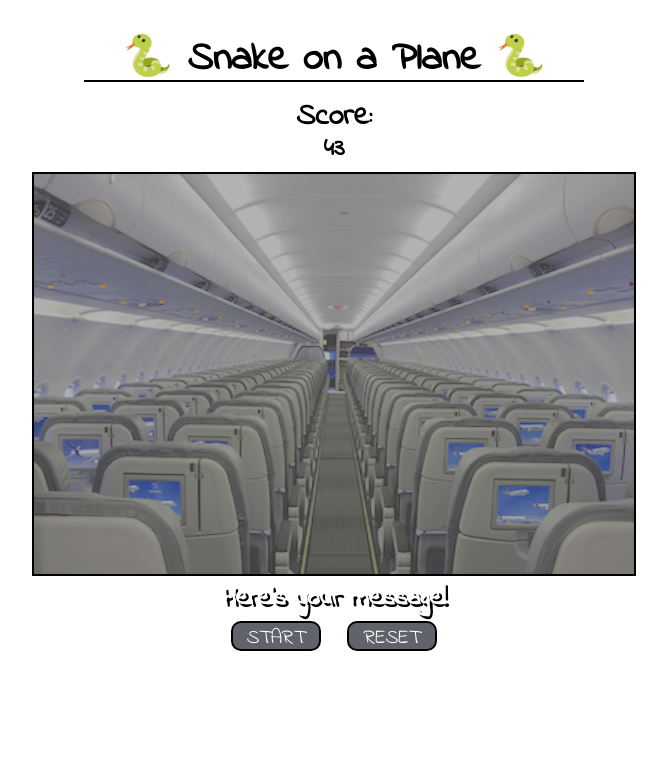
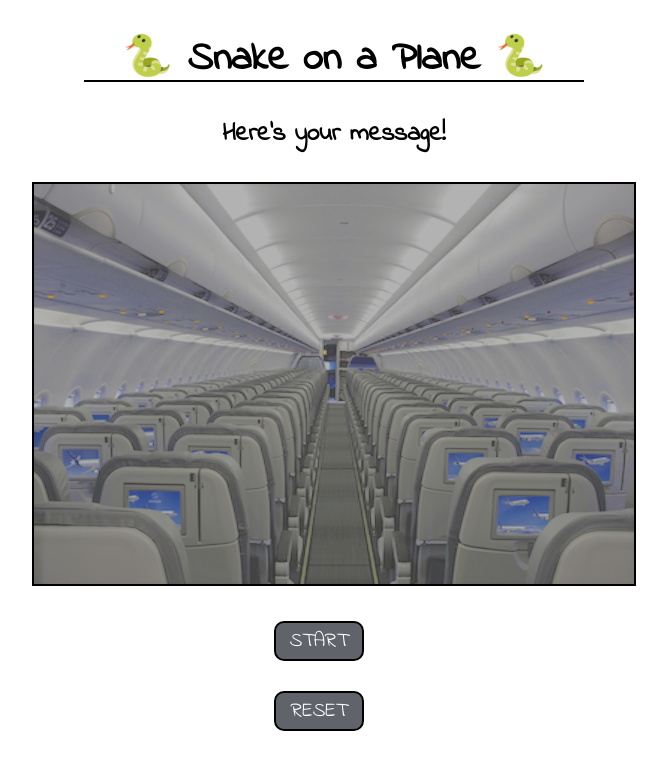
Before and after one commit to kccrs/Snakes, a website: page index.html in a window 1280 px wide. Shown: the whole page, without its empty margins (306-973 px from the left). Drawn offline with Linux system fonts and the light colour scheme.

Commit message:
Remove score section from UI.

```diff
--- a/index.html
+++ b/index.html
@@ -10,14 +10,10 @@
 </head>
 <body>
   <h1>🐍 Snake on a Plane 🐍</h1>
-  <div class="score-board">
-    <h2>Score: </h2>
-    <h3 class="total-points">43</h3>
-  </div>
-  <div class="container">
+  <section class="message">Here's your message!</section>
+  <section class="container">
     <canvas id="snake-game" width="600" height="400" style="border: 2px solid black;"></canvas>
-  </div>
-  <div class="message">Here's your message!</div>
+  </section>
   <section class="position-of-buttons">
     <button type="button" class="start-button">START</button>
     <button type="button" class="reset-button">RESET</button>
--- a/styles.css
+++ b/styles.css
@@ -17,23 +17,10 @@ h1 {
 
 }
 
-h2 {
-  font-size: 30px;
-  font-weight: bold;
-}
-
 h3 {
   font-size: 25px;
   font-weight: bold;
   padding-top: 5px;
-}
-
-.score-board {
-  width: 90px;
-  height: 70px;
-  text-align: center;
-  margin: auto;
-  padding-top: 20px;
 }
 
 .container {
@@ -49,14 +36,13 @@ h3 {
 
 .message {
   width: 20%;
-  margin: auto;
+  margin: 30px auto;
   height: 30px;
   font-size: 25px;
   text-align: center;
   padding-top: 10px;
   font-weight: bold;
-  color: white;
-  text-shadow: black 3px 3px;
+  color: black;
 }
 
 .position-of-buttons {
@@ -71,9 +57,8 @@ h3 {
 
 button {
   width: 90px;
-  height: 30px;
-  margin-right: 10px;
-  margin-left: 10px;
+  height: 40px;
+  margin: 30px 50px 0 20px;
   border-radius: 10px;
   border: 2px solid black;
   background-color: #60646A;
```
Also changed, not shown: lib/world.js.
